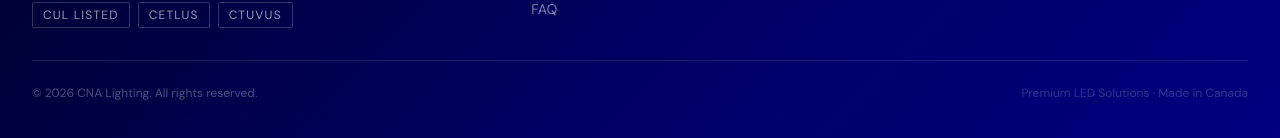
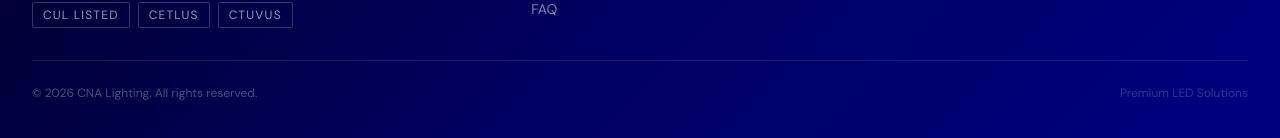
Before and after one commit to 604KuroNC2/cna-website, a Next.js app: page / in a window 1280 px wide. Shown: the part 3048-3186 px from the top of the page. Built offline with nearby package versions, Linux system fonts and the light colour scheme; a web font is replaced by a local one.

Commit message:
Remove "Made in Canada" from footer
Co-Authored-By: Claude Sonnet 4.6 <noreply@anthropic.com>

```diff
--- a/components/Footer.tsx
+++ b/components/Footer.tsx
@@ -142,7 +142,7 @@ export default function Footer() {
             © {new Date().getFullYear()} CNA Lighting. All rights reserved.
           </p>
           <p className="text-white/20 text-xs">
-            Premium LED Solutions · Made in Canada
+            Premium LED Solutions
           </p>
         </div>
       </div>
```
